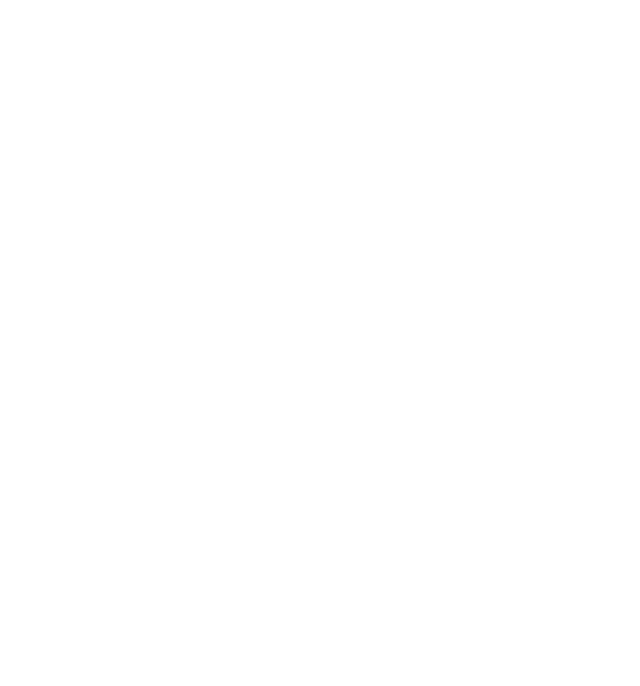
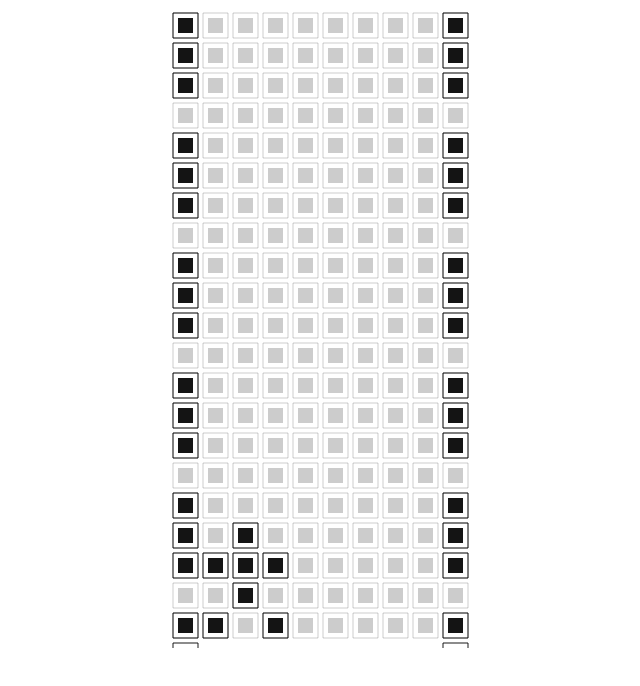
Before and after one commit to Maxvvellh0use/car-racing, a website built with webpack: page index.html in a window 1280 px wide. Shown: the whole page, without its empty margins (197-837 px from the left). Built offline with nearby package versions, Linux system fonts and the light colour scheme.

Commit message:
feat: add base canvas objects and background for game

```diff
--- a/index.html
+++ b/index.html
@@ -5,6 +5,12 @@
     <title>Car racing</title>
 </head>
 <body>
-
+    <main>
+        <section class="canvas_section">
+            <div class="canvas_container">
+                <canvas id="canvasRoot" width="550" height="640"></canvas>
+            </div>
+        </section>
+    </main>
 </body>
 </html>
--- /dev/null
+++ b/src/components/Background.ts
@@ -0,0 +1,20 @@
+import { drawCube } from './Cube';
+import { roadHeight, roadWidth } from './consts';
+
+export const drawBackground = () => {
+  const drawRow = (coordY) => {
+    let i = 5;
+    while (i < roadWidth) {
+      drawCube(i, coordY, 0.2);
+      i += 30;
+    }
+  };
+  const drawFullBackground = () => {
+    let i = 5;
+    while (i < roadHeight) {
+      drawRow(i);
+      i += 30;
+    }
+  };
+  drawFullBackground();
+};
--- /dev/null
+++ b/src/components/Cube.ts
@@ -0,0 +1,14 @@
+export const drawCube = (coordX: number, coordY: number, opacity: number = 0.9) => {
+  const canvas = document.getElementById('canvasRoot') as HTMLCanvasElement;
+  const ctx = canvas.getContext('2d');
+  ctx.beginPath();
+  ctx.rect(coordX, coordY, 25, 25);
+  ctx.strokeStyle = `rgba(0, 0, 0, ${opacity})`;
+  ctx.stroke();
+  ctx.closePath();
+  ctx.beginPath();
+  ctx.rect(coordX + 5, coordY + 5, 15, 15);
+  ctx.fillStyle = `rgba(0, 0, 0, ${opacity})`;
+  ctx.fill();
+  ctx.closePath();
+};
--- /dev/null
+++ b/src/components/InitGame.ts
@@ -0,0 +1,21 @@
+import { drawCar } from './MyCar';
+import { drawLine } from "./Line";
+import { drawRoad } from "./Road";
+import {drawBackground} from "./Background";
+
+const canvas = document.getElementById('canvasRoot') as HTMLCanvasElement;
+const ctx = canvas.getContext('2d');
+let x = canvas.width / 2;
+let y = canvas.height - 30;
+let dy = -2;
+
+export const InitGame = () => {
+  drawRoad();
+  drawBackground();
+  drawCar(65, 515)
+  // ctx.clearRect(0, 0, canvas.width, canvas.height);
+  // drawCar(x, y);
+  // y += dy;
+};
+
+// setInterval(InitGame, 10);
--- /dev/null
+++ b/src/components/Line.ts
@@ -0,0 +1,7 @@
+import { drawCube } from './Cube';
+
+export const drawLine = (coordX: number, coordY: number) => {
+  drawCube(coordX, coordY);
+  drawCube(coordX, coordY + 30);
+  drawCube(coordX, coordY + 60);
+};
--- /dev/null
+++ b/src/components/MyCar.ts
@@ -0,0 +1,11 @@
+import { drawCube } from './Cube';
+
+export const drawCar = (coordX: number, coordY: number) => {
+  drawCube(coordX, coordY);
+  drawCube(coordX - 30, coordY + 30);
+  drawCube(coordX, coordY + 30);
+  drawCube(coordX + 30, coordY + 30);
+  drawCube(coordX, coordY + 60);
+  drawCube(coordX - 30, coordY + 90);
+  drawCube(coordX + 30, coordY + 90);
+};
--- /dev/null
+++ b/src/components/Road.ts
@@ -0,0 +1,26 @@
+import { drawLine } from './Line';
+
+export const drawRoad = () => {
+  const yInterval = 120;
+  const xInterval = 270;
+  const drawLeft = () => {
+    drawLine(5, 5 - yInterval);
+    drawLine(5, 5);
+    drawLine(5, 5 + yInterval);
+    drawLine(5, 5 + (2 * yInterval));
+    drawLine(5, 5 + (3 * yInterval));
+    drawLine(5, 5 + (4 * yInterval));
+    drawLine(5, 5 + (5 * yInterval));
+  };
+  const drawRight = () => {
+    drawLine(5 + xInterval, 5 - yInterval);
+    drawLine(5 + xInterval, 5);
+    drawLine(5 + xInterval, 5 + yInterval);
+    drawLine(5 + xInterval, 5 + (2 * yInterval));
+    drawLine(5 + xInterval, 5 + (3 * yInterval));
+    drawLine(5 + xInterval, 5 + (4 * yInterval));
+    drawLine(5 + xInterval, 5 + (5 * yInterval));
+  };
+  drawLeft();
+  drawRight();
+};
--- /dev/null
+++ b/src/components/consts.ts
@@ -0,0 +1,3 @@
+const canvas = document.getElementById('canvasRoot') as HTMLCanvasElement;
+export const roadWidth = canvas.width - 270;
+export const roadHeight = canvas.height - 30;
--- /dev/null
+++ b/src/index.ts
@@ -0,0 +1,5 @@
+import { InitGame } from './components/InitGame';
+
+import './style/style.scss';
+
+InitGame()
--- /dev/null
+++ b/src/style/style.scss
@@ -0,0 +1,4 @@
+.canvas_container {
+  display: flex;
+  justify-content: center;
+}
--- a/webpack.config.js
+++ b/webpack.config.js
@@ -4,7 +4,7 @@ const ExtractTextPlugin = require('extract-text-webpack-plugin');
 const CopyPlugin = require('copy-webpack-plugin');
 
 module.exports = {
-  entry: { main: './src/index.js' },
+  entry: { main: './src/index.ts' },
   output: {
     path: path.resolve(__dirname, 'dist'),
     filename: 'js/[name].js',
@@ -12,11 +12,9 @@ module.exports = {
   module: {
     rules: [
       {
-        test: /\.js$/,
+        test: /\.ts?$/,
+        use: 'ts-loader',
         exclude: /node_modules/,
-        use: {
-          loader: 'babel-loader',
-        },
       },
       {
         test: /\.json$/i,
@@ -43,6 +41,9 @@ module.exports = {
       },
     ],
   },
+  resolve: {
+    extensions: ['.tsx', '.ts', '.js'],
+  },
   plugins: [
     new ExtractTextPlugin(
       {
```
Also changed, not shown: package.json (+6 -2 lines), tsconfig.json (added, +12 -0 lines), .eslintrc.js (added), src/components/OncomingCar.ts (added), src/types.ts (added), 1 other file. Lines whose indentation alone changed are shown as unchanged.
